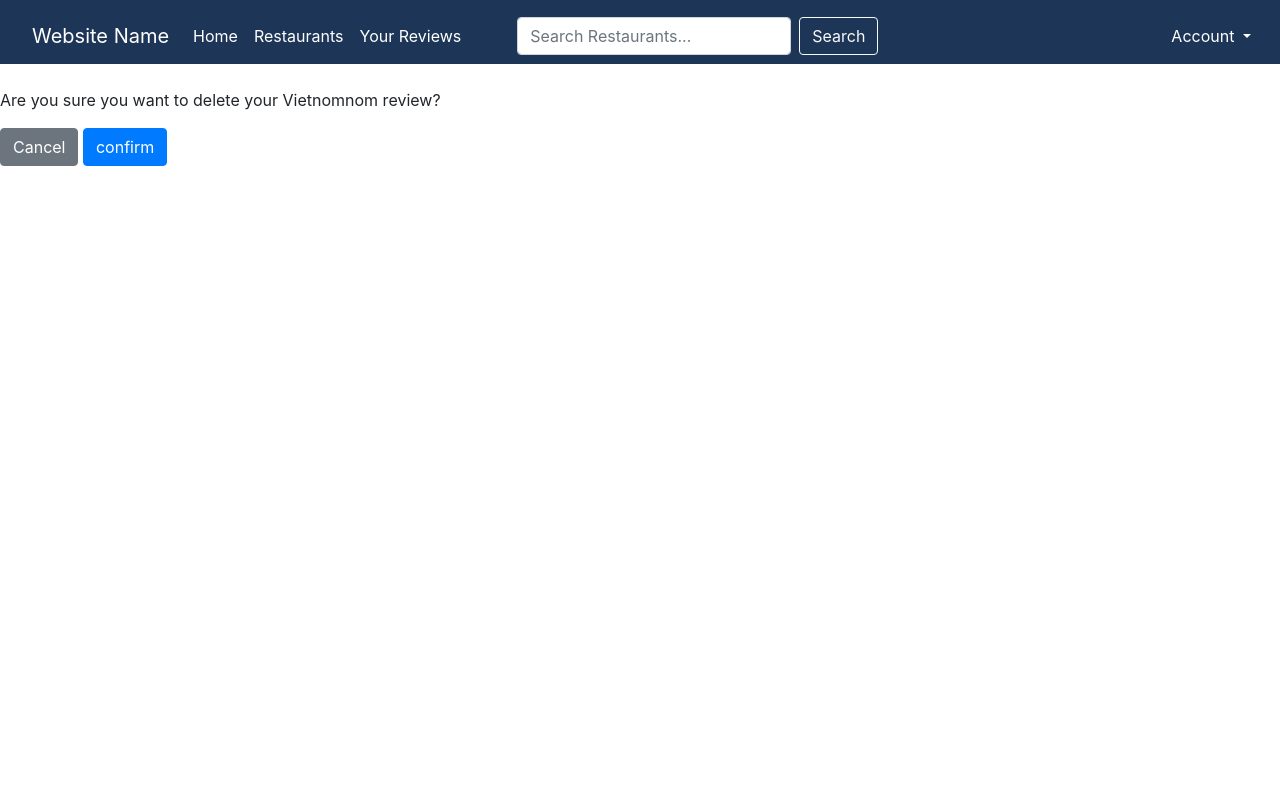
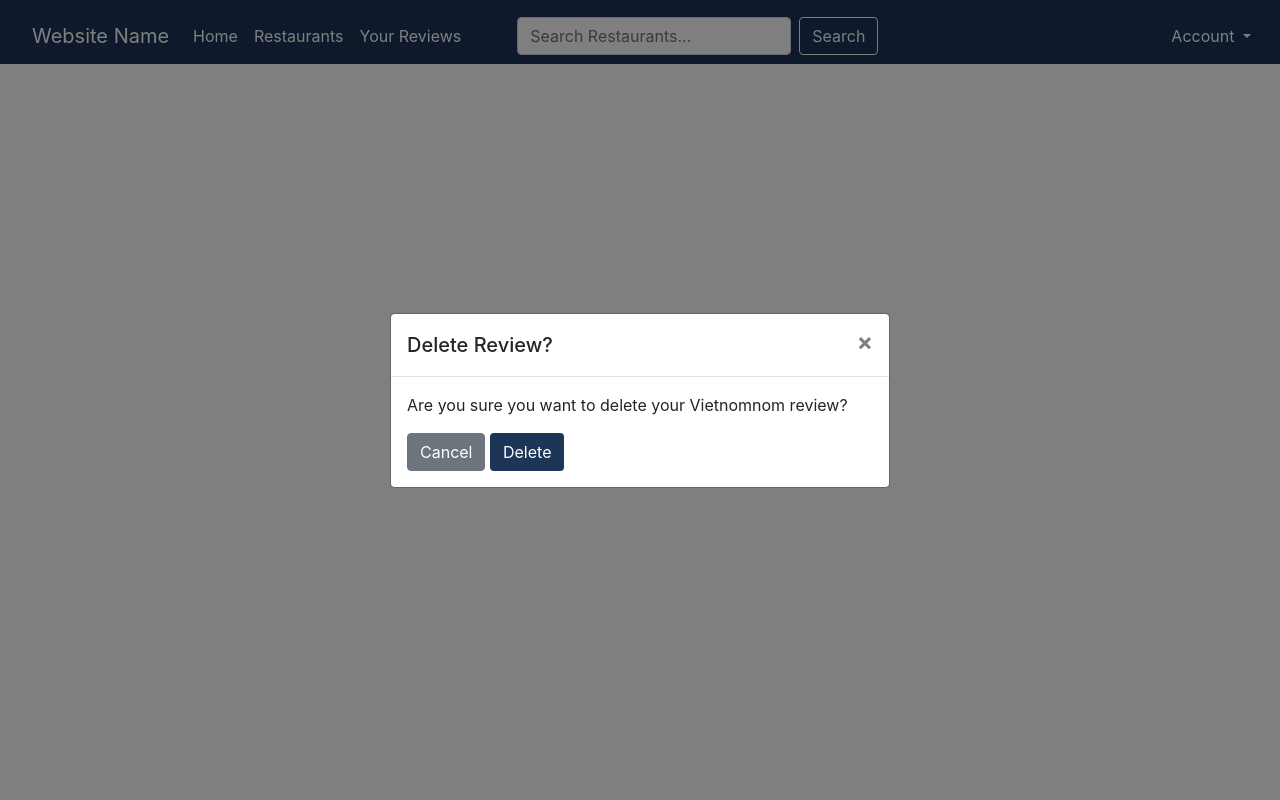
Before and after one commit to casslee1351/RestaurantRecommender, a Django app: page /delete-rating/21/ in a window 1280 px wide. Run offline with Django 4.2, Linux system fonts and the light colour scheme; a user stored in the database is signed in; data comes from the database, SQL or seed files in the repository; both versions use the stored data as it was after the commit; some libraries are stand-ins or nearby versions.

Commit message:
add modal for review deletion

```diff
--- a/rating/spoonme-project/restaurants/templates/restaurants/base.html
+++ b/rating/spoonme-project/restaurants/templates/restaurants/base.html
@@ -110,6 +110,18 @@
                 $('#ddl').select2();
             });
         </script>
+
+        <script>
+            var myModal = new bootstrap.Modal(document.getElementById('myModal'), {})
+            myModal.show()
+        </script>
+
+        <script type="text/javascript">
+            document.getElementById("modalClose").onclick = function () {
+                location.href = "{% url 'ratings'%}";
+            };
+        </script>
+
 <!-- END SCRIPT -->
     </body>
 </html>
--- a/rating/spoonme-project/restaurants/templates/restaurants/delete.html
+++ b/rating/spoonme-project/restaurants/templates/restaurants/delete.html
@@ -2,13 +2,40 @@
 
 {% block content %}
 
-<form method="POST" action="">
-    {% csrf_token %}
-    <p>Are you sure you want to delete your {{rating.restaurant}} review?</p>
-    <a class="btn btn-secondary" href="{{request.META.HTTP_REFERER}}">Cancel</a>
-    <input type="submit" value="confirm" class="btn btn-primary"/>
+<style type="text/css">
+    .darkBlue {
+        background-color: #1d3557;
+        color: white;
+      }
+    .btn:hover {
+        background-color: #457b9d;
+        color: white;
+      }
+    .container div {
+        margin: 0 auto;
+        display: block;
+    }
+</style>
+
+<div class="modal fade" id="myModal" data-backdrop="static">
+    <div class="modal-dialog modal-dialog-centered">
+        <div class="modal-content">
+            <div class="modal-header">
+                <h5 class="modal-title">Delete Review?</h5>
+                <button type="button" id="modalClose" class="close" data-dismiss="modal">&times;</button>
+            </div>
+            <div class="modal-body">
+
+                <form method="POST" action="">
+                    {% csrf_token %}
+                    <p>Are you sure you want to delete your {{rating.restaurant}} review?</p>
+                    <a class="btn btn-secondary" href="{{request.META.HTTP_REFERER}}">Cancel</a>
+                    <input type="submit" value="Delete" class="btn darkBlue"/>
+                </form>
+            </div>
+        </div>
+    </div>
+</div>
 
 
-</form>
-
 {% endblock %}
--- a/rating/spoonme-project/restaurants/templates/restaurants/ratings.html
+++ b/rating/spoonme-project/restaurants/templates/restaurants/ratings.html
@@ -45,7 +45,7 @@
         </div>
 
         {% empty %}
-          <div class="alert alert-light" role="alert"> Oops! Looks like you haven't reviewed anything yet! :( </div>
+          <div class="alert alert-light" role="alert"> Oops! Looks like you haven't reviewed anything yet! &#9785; </div>
 
 {% endfor %}
 
@@ -82,4 +82,5 @@
 </div>
 {% endif %}
 
+
 {% endblock %}
--- a/rating/spoonme-project/restaurants/views.py
+++ b/rating/spoonme-project/restaurants/views.py
@@ -70,6 +70,7 @@ def home(request):
 def restaurant(request, pk):
 
     restaurant = Restaurant.objects.get(id=pk)
+
     context = {'restaurant': restaurant}
     return render(request, "restaurants/restaurant.html", context)
 
@@ -88,7 +89,7 @@ def restaurantList(request):
     else:
         restaurants = Restaurant.objects.all()
         # change to show more per page (about 20?)
-        paginator = Paginator(restaurants, 5)
+        paginator = Paginator(restaurants, 15)
 
         page_number = request.GET.get('page')
         page_obj = paginator.get_page(page_number)
```
Also changed, not shown: rating/spoonme-project/db.sqlite3.
